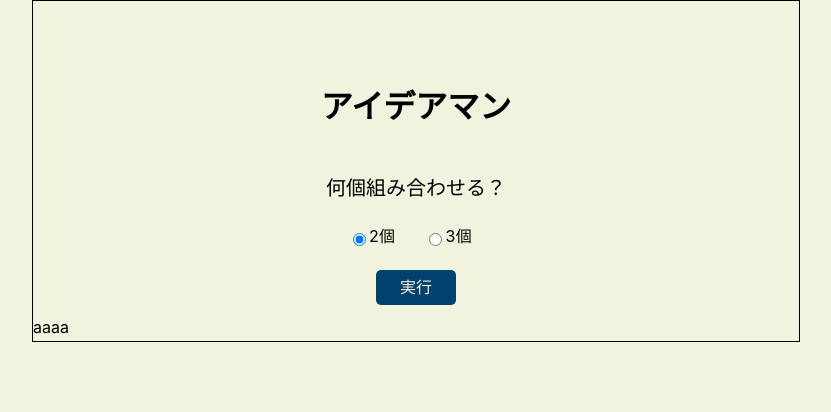
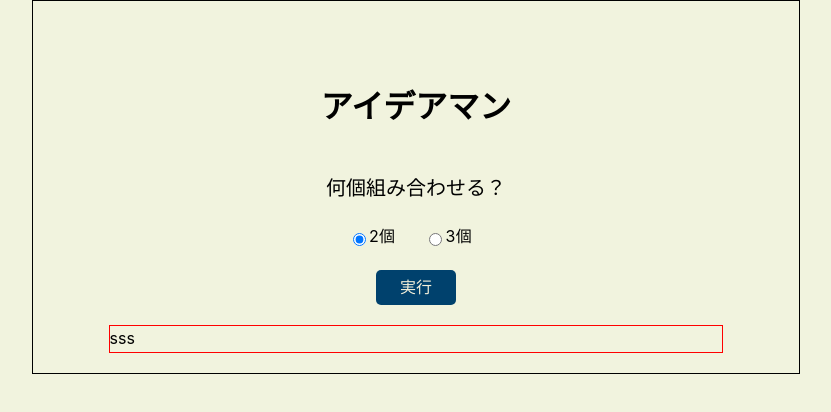
Before and after one commit to YukiOnishi1129/idea-man, a React (Create React App) app: page / in a window 1280 px wide. Shown: the top 412 px of the page, without its empty margins (224-1055 px from the left). Built offline with nearby package versions, Linux system fonts and the light colour scheme.

Commit message:
型定義ファイル作成

```diff
--- a/src/App.tsx
+++ b/src/App.tsx
@@ -1,6 +1,7 @@
 import React, { FC, useState } from 'react'
 import styled from 'styled-components'
 import IdeaContext from './contexts'
+import { IdeaType } from 'idea'
 
 import RadioArea from './components/RadioArea'
 import ActionButton from './components/Button'
@@ -20,10 +21,7 @@ export const Title = styled.h1`
   text-align: center;
 `
 
-export const initailState: {
-  radio: boolean
-  data: string[]
-} = {
+export const initailState: IdeaType = {
   radio: true,
   data: ['猫', '庭', 'ストロー', '雨', '傘', 'マンション'],
 }
--- a/src/components/IdeaArea.tsx
+++ b/src/components/IdeaArea.tsx
@@ -1,11 +1,14 @@
 import React, { FC } from 'react'
+import styled from 'styled-components'
+
+export const IdeaField = styled.div`
+  margin: 20px auto;
+  width: 80%;
+  border: 1px solid red;
+`
 
 const IdeaArea: FC = () => {
-  return (
-    <>
-      <div>aaaa</div>
-    </>
-  )
+  return <IdeaField>sss</IdeaField>
 }
 
 export default IdeaArea
--- a/src/contexts/index.ts
+++ b/src/contexts/index.ts
@@ -1,16 +1,7 @@
 import { createContext } from 'react'
-
-type IdeaType = {
-  radio: boolean
-  data: string[]
-}
-
-type IdeaContext = {
-  ideas: IdeaType
-  setIdeas: React.Dispatch<React.SetStateAction<IdeaType>>
-}
+import { IdeaContextType } from 'idea'
 
 // Contextを定義
-const IdeaContext = createContext({} as IdeaContext)
+const IdeaContext = createContext({} as IdeaContextType)
 
 export default IdeaContext
```
Also changed, not shown: src/types/idea.d.ts (added, +10 -0 lines).
